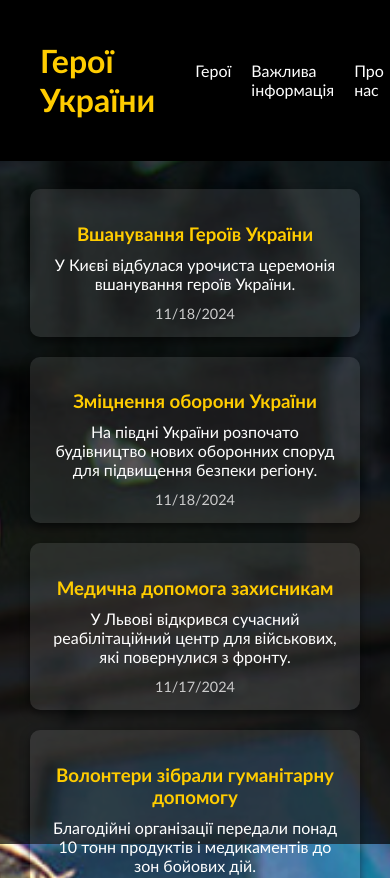
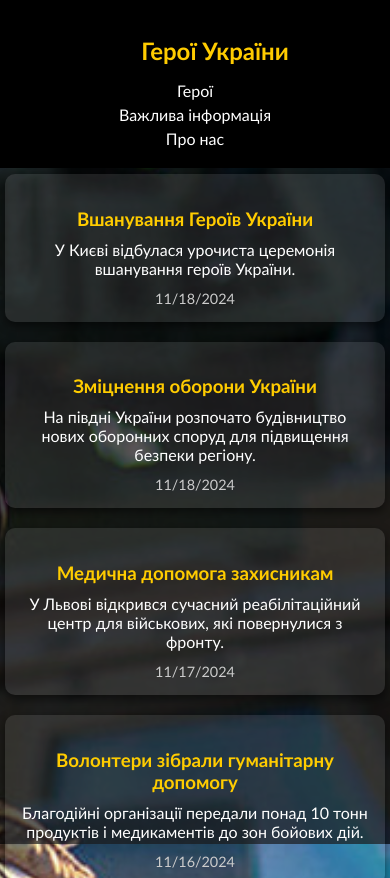
Before and after one commit to Magrovan/heroes-of-ukraine, a website: page public/index.html in a window 390 px wide. Shown: the top 878 px of the page. Drawn offline with Linux system fonts and the light colour scheme.

Commit message:
heroes_of-ukraine

```diff
--- a/public/style.css
+++ b/public/style.css
@@ -21,6 +21,7 @@ body::before {
     z-index: -1;
 }
 
+/* Header */
 header {
     position: fixed;
     top: 0;
@@ -63,6 +64,7 @@ header nav ul li a:hover {
     color: #ffcc00;
 }
 
+/* Main */
 main {
     flex: 1;
     margin-top: 80px;
@@ -145,6 +147,7 @@ main .content h2 {
     margin: 10px 0;
 }
 
+/* Footer */
 footer {
     background: #000000;
     padding: 10px 20px;
@@ -166,3 +169,57 @@ footer p {
     font-size: 0.9rem;
     color: #ffffff;
 }
+
+/* Адаптивність */
+
+/* Планшети (до 768px) */
+@media (max-width: 768px) {
+    header {
+        flex-direction: column;
+        text-align: center;
+    }
+
+    header nav ul {
+        flex-direction: column;
+        gap: 10px;
+    }
+
+    main {
+        padding: 10px;
+    }
+
+    .hero-card, .news-card {
+        width: calc(50% - 20px);
+    }
+}
+
+/* Телефони (до 480px) */
+@media (max-width: 480px) {
+    header h1 {
+        font-size: 1.5rem;
+    }
+
+    header nav ul {
+        gap: 5px;
+    }
+
+    .hero-card, .news-card {
+        width: 100%;
+    }
+
+    main {
+        padding: 5px;
+    }
+
+    footer {
+        font-size: 0.8rem;
+    }
+}
+
+/* Зображення */
+img {
+    max-width: 100%;
+    height: auto;
+    display: block;
+    margin: 0 auto;
+}
```
Also changed, not shown: public/images/nihoyan.JPG.
